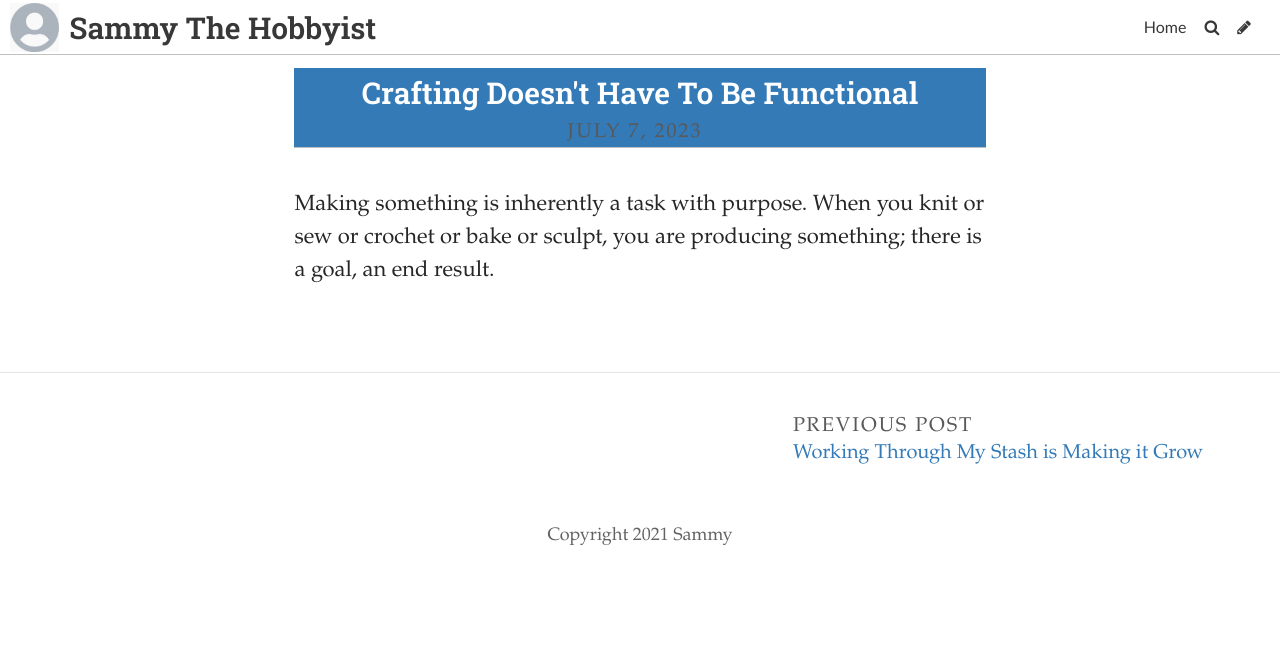
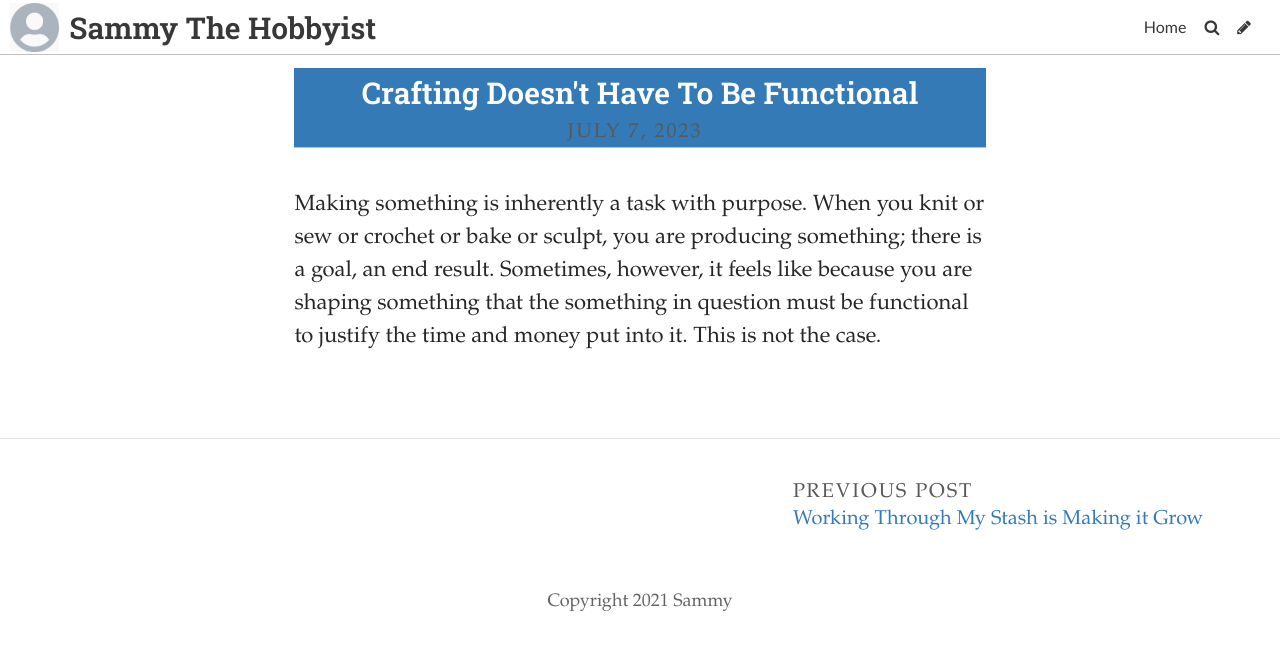
Before and after one commit to SammySpinsAYarn/Blog, a Jekyll site: the page built from _posts/2023-07-06-crafting-doesnt-have-to-be-functional.md, in a window 1280 px wide. Shown: the top 650 px of the page. Built offline with Jekyll 4.4.1, drawn with Linux system fonts in a browser that asks for light colours; some web fonts are replaced.

Commit message:
Update Post “2023-07-06-crafting-doesnt-have-to-be-functional”

```diff
--- a/_posts/2023-07-06-crafting-doesnt-have-to-be-functional.md
+++ b/_posts/2023-07-06-crafting-doesnt-have-to-be-functional.md
@@ -5,4 +5,4 @@ date: 2023-07-07T14:30:43.155Z
 title_color: "#ffffff"
 comments: false
 ---
-M﻿aking something is inherently a task with purpose. When you knit or sew or crochet or bake or sculpt, you are producing something; there is a goal, an end result.
+M﻿aking something is inherently a task with purpose. When you knit or sew or crochet or bake or sculpt, you are producing something; there is a goal, an end result. Sometimes, however, it feels like because you are shaping something that the something in question must be functional to justify the time and money put into it. This is not the case.
```
